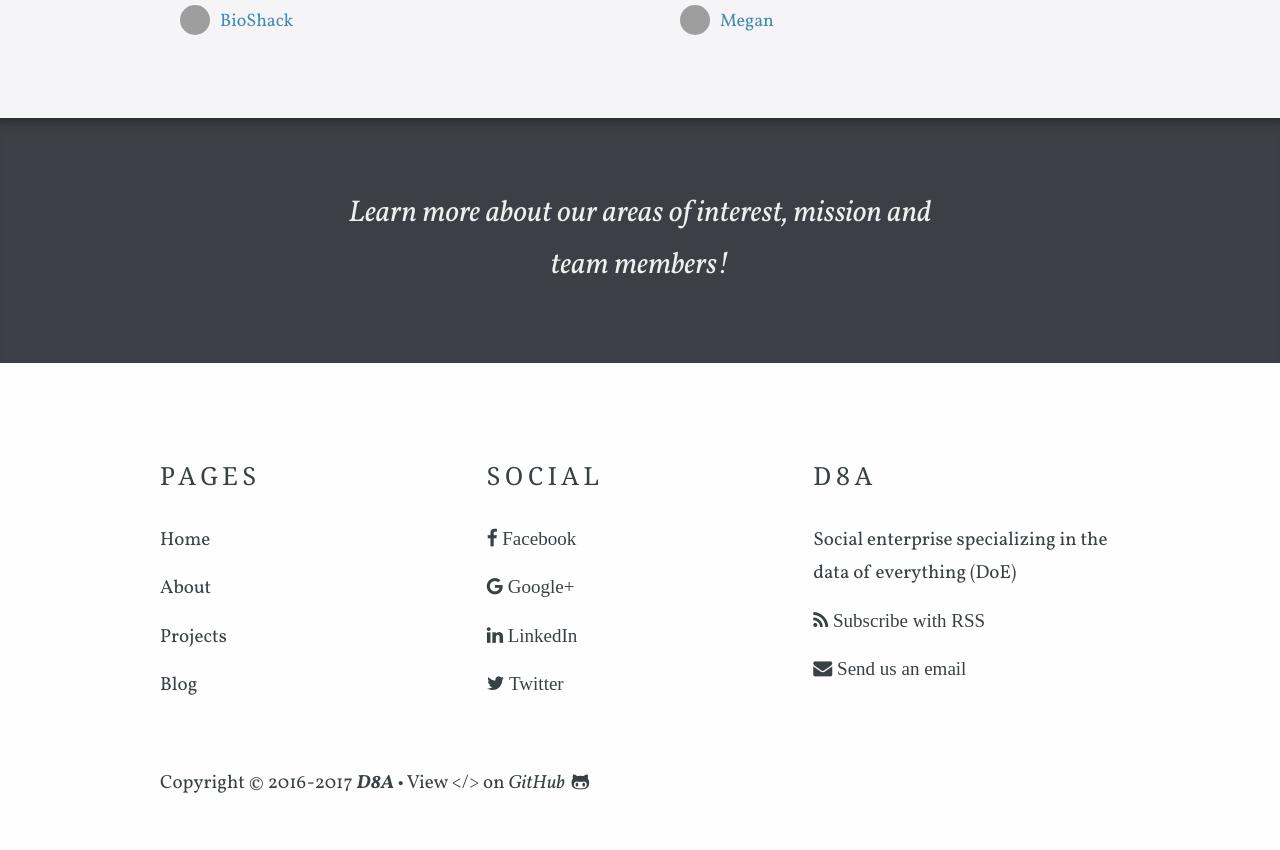
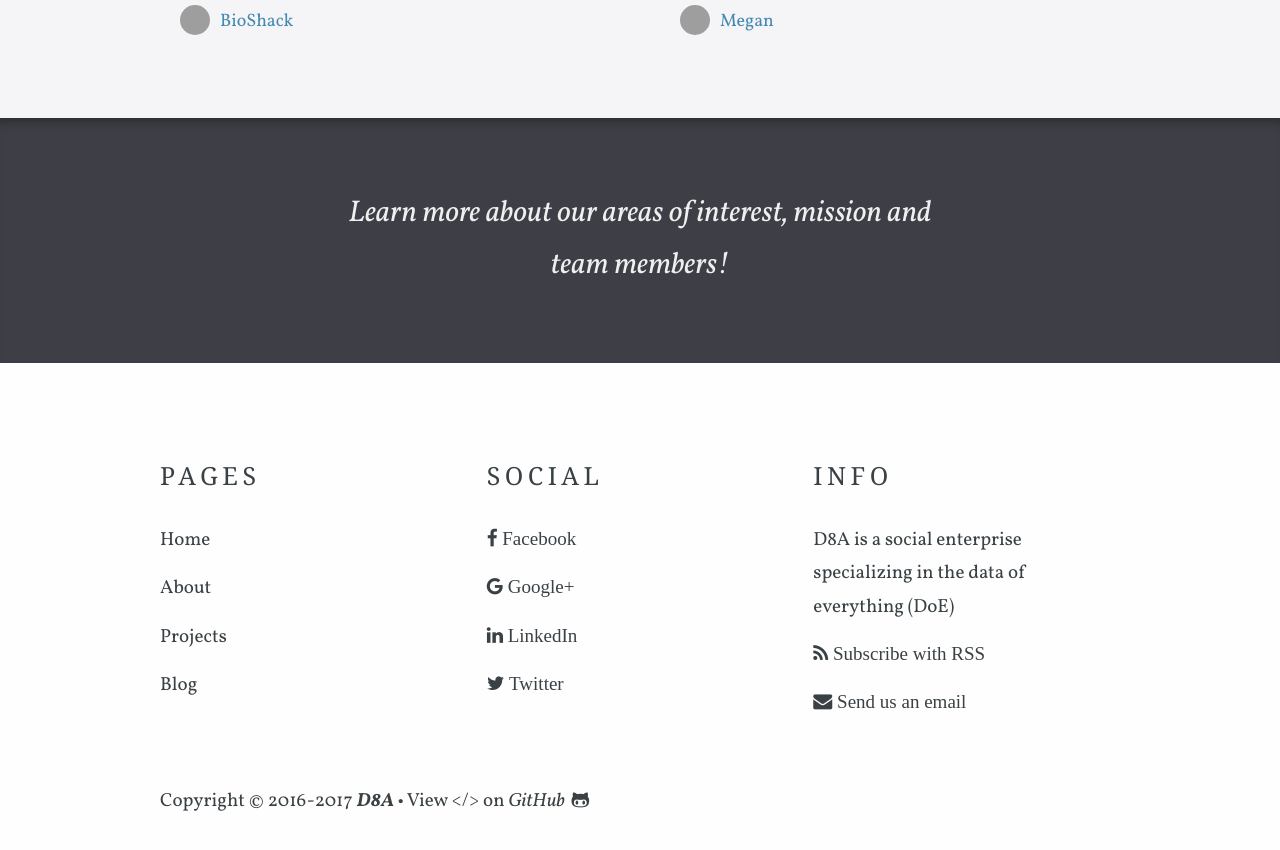
Before and after one commit to bioshack/d8a, a Jekyll site: the page built from index.html, in a window 1280 px wide and 900 px high, scrolled down 966 px. Shown: the top 850 px of the window. Built offline with Jekyll 4.4.1, drawn with Linux system fonts in a browser that asks for light colours; some web fonts are replaced; grey boxes are pictures that could not be loaded.

Commit message:
Edit info

```diff
--- a/_config.yml
+++ b/_config.yml
@@ -33,7 +33,7 @@ social:
     link: https://twitter.com/d8aorg
     icon: twitter
 
-summary: Social enterprise specializing in the data of everything (DoE)
+info: D8A is a social enterprise specializing in the data of everything (DoE)
 email: info@d8a.org
 founded: 2016
 github_repo: "https://github.com/d8aorg/d8aorg.github.io"
--- a/_layouts/default.html
+++ b/_layouts/default.html
@@ -111,9 +111,9 @@
 
 					<ul class="footer-links">
 						<li>
-							<h2>{{ site.title }}</h2>
+							<h2>Info</h2>
 						</li>
-						<li>{{ site.summary }}</li>
+						<li>{{ site.info }}</li>
 						<li><a href="{{ site.baseurl }}/feed.xml" class="fa fa-rss" target="_blank"> Subscribe with RSS</a></li>
 						{% if site.email %}<li><a href="mailto:{{ site.email }}" class="fa fa-envelope" target="_blank"> Send us an email</a></li>{% endif %}
 					</ul>
```
